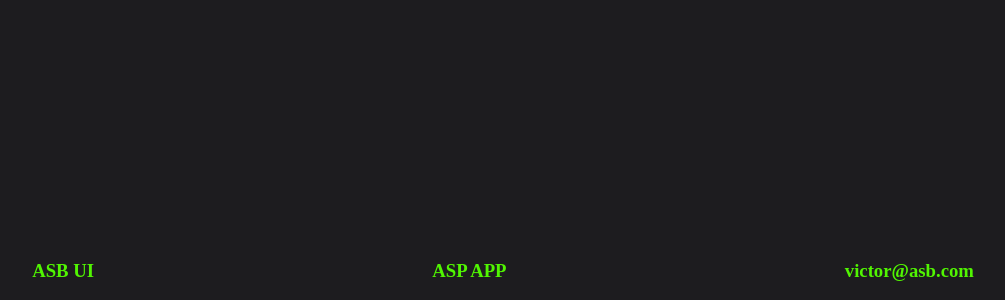
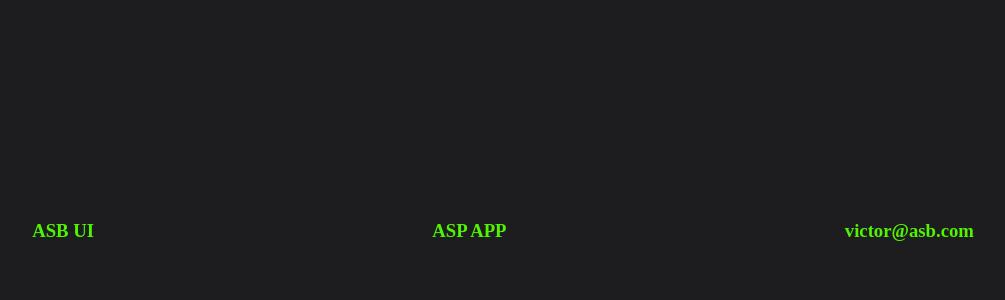
Before and after one commit to Hulow/asb-ui, a Next.js app: page / in a window 1280 px wide. Shown: the part 559-859 px from the top of the page, without its empty margins (137-1142 px from the left). After the commit the page ends 800 px from the top, so only its background shows below. Built offline with nearby package versions, Linux system fonts and the light colour scheme.

Commit message:
feat: style layout

```diff
--- /dev/null
+++ b/src/app/layout.css
@@ -0,0 +1,6 @@
+.layout {
+    width: 100vw;
+    background-color: rgb(29, 28, 31);
+    height: 5vh;
+    position: fixed;
+  }
--- a/src/app/layout.tsx
+++ b/src/app/layout.tsx
@@ -1,5 +1,6 @@
+import './layout.css'
+import './globals.css';
 import { Footer } from '../components/Footer/Footer';
-import './globals.css';
 
 import type { Metadata } from 'next';
 
```
